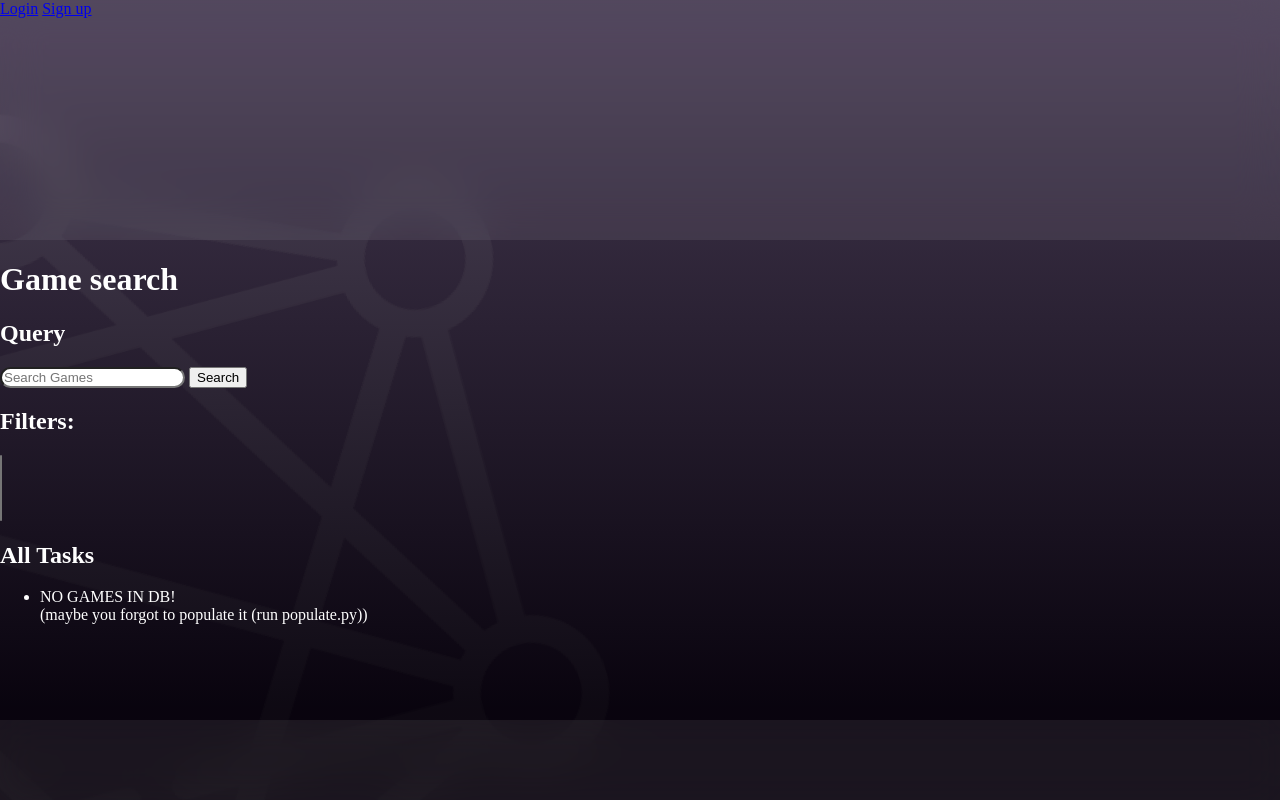
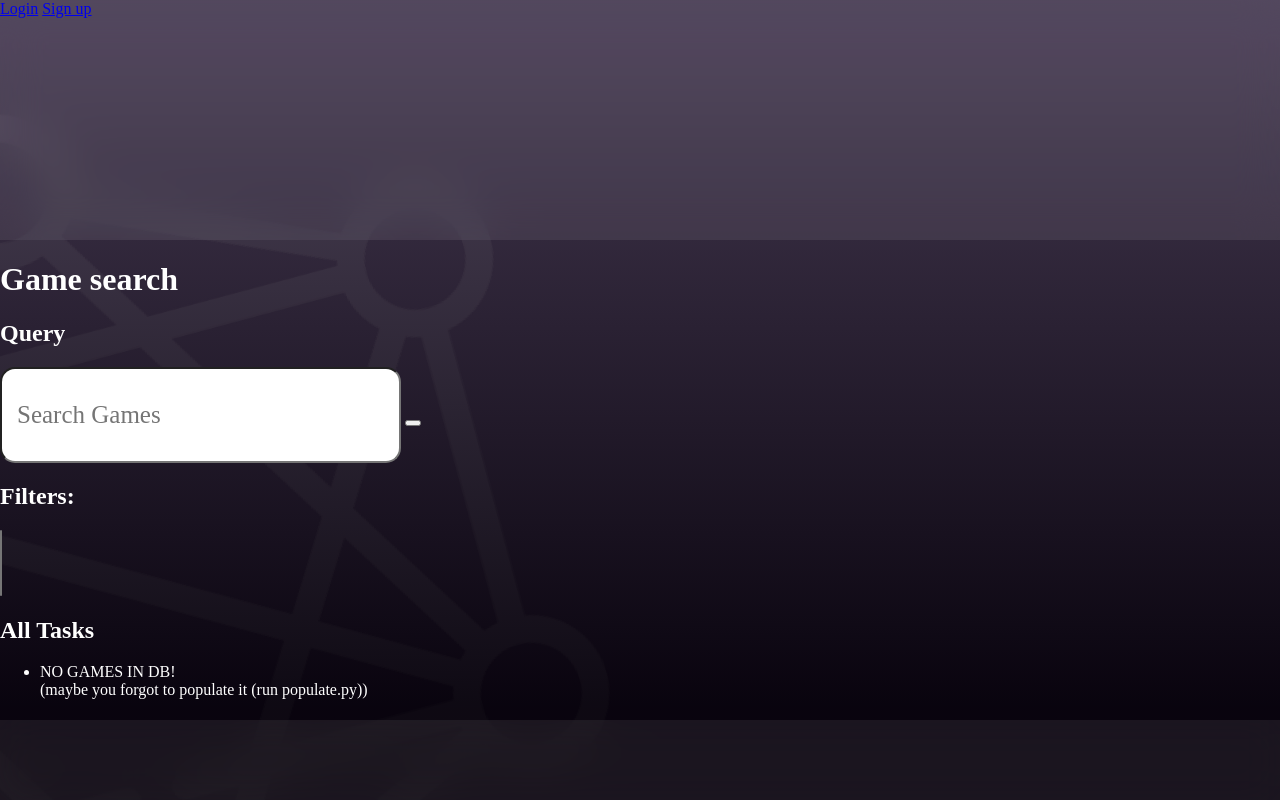
Before and after one commit to nathanlogie/neuro_arcade, a Django app: page /games/ in a window 1280 px wide. Run offline with Django 3.2, Linux system fonts and the light colour scheme; data that the repository does not hold is empty.

Commit message:
Added search bar icon

```diff
--- a/neuro_arcade/static/styles/main.css
+++ b/neuro_arcade/static/styles/main.css
@@ -59,5 +59,25 @@ a:visited {
 }
 
 .searchBar {
-    border-radius: 100px;
+    border-radius: 15px;
+    width: 380px;
+    height: 90px;
+    flex-shrink: 0;
+    color: #FFF;
+    padding-left: 15px;
+    text-align: left;
+    font-family: AppleGothic, serif;
+    font-size: 25px;
+    font-style: normal;
+    font-weight: 400;
+    line-height: normal;
+
 }
+
+.searchIcon {
+    background: url("neuro_arcade/media/assets/searchIcon.png");
+    width:89px;
+    height: 89px;
+    flex-shrink: 0;
+    display: block;
+}
--- a/neuro_arcade/templates/games.html
+++ b/neuro_arcade/templates/games.html
@@ -8,7 +8,7 @@
     <h2>Query</h2>
     <div>
         <input class = "searchBar" type="text" placeholder="Search Games" id="query" name="query">
-        <button type="submit">Search</button>
+        <button id = "icon" type="submit"><span class='icon'></span></button>
     </div>
 
     <h2>Filters:</h2>
@@ -24,9 +24,10 @@
 {% if games %}
     {% for game in games %}
     <li><div>
-        <img src="{{ game.icon.url }}" width=64 alt="{{ game.name }} - Icon"> </img>
-        <a href={% url 'na:game_view' game.slug %}>{{ game.name }}</a>
-        <p>{{ game.description }}</p>
+        <a href={% url 'na:game_view' game.slug %}>
+            <img src="{{ game.icon.url }}" width=64 alt="{{ game.name }} - Icon"> </img>
+            <p>{{ game.description }}</p>
+        </a>
         {% for tag in game.tags.all %}
             [{{ tag.name }}]
         {% endfor %}
```
